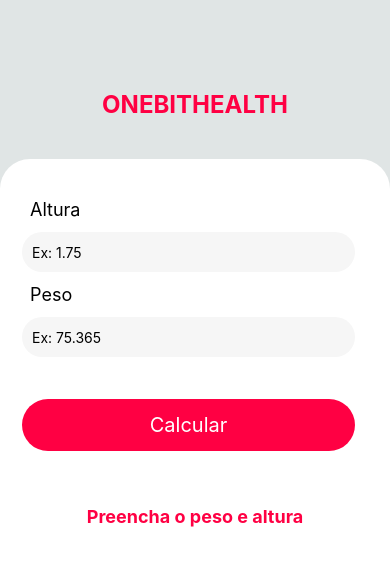
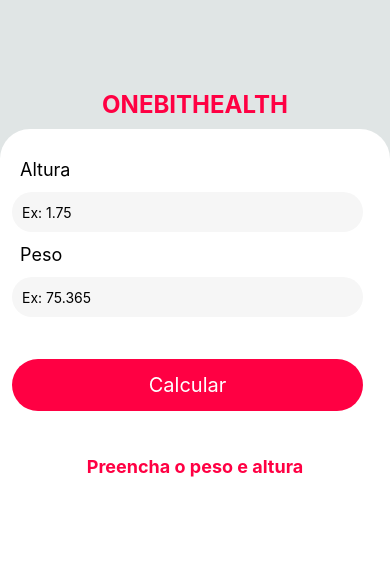
Before and after one commit to piedro404/imc-react-native-curso, a React Native app: screen / in a window 390 px wide. Shown: the top 566 px of the page. Built offline with nearby package versions, Linux system fonts and the light colour scheme.

Commit message:
feat: :seedling: Add Dismiss Keyboard

```diff
--- a/src/components/Form/index.js
+++ b/src/components/Form/index.js
@@ -1,5 +1,5 @@
 import React, { useState } from "react";
-import { View, Text, TextInput, TouchableOpacity, Vibration } from "react-native";
+import { View, Text, TextInput, TouchableOpacity, Vibration, Keyboard, Pressable} from "react-native";
 import ResultImc from "./ResultImc";
 import styles from "./style";
 
@@ -12,7 +12,9 @@
     const [errorMessage, setErrorMessage] = useState(null)
 
     function imcCalculator() {
-        return setImc((weight/(height*height)).toFixed(2))
+        let heightFormat = height.replace(",", ".")
+        let weightFormat = weight.replace(",", ".")
+        return setImc((weightFormat/(heightFormat*heightFormat)).toFixed(2))
     }
 
     function verificationImc() {
@@ -30,6 +32,7 @@
             setMessageImc("Seu IMC é iqual:")
             setTextButton("Calcular Novamente")
             setErrorMessage(null)
+            Keyboard.dismiss()
             return;
         }
 
@@ -40,7 +43,7 @@
     }
 
     return(
-        <View style={styles.formContext}>
+        <Pressable onPress={Keyboard.dismiss} style={styles.formContext}>
             <View style={styles.form}>
                 <Text style={styles.formLabel}>Altura</Text>
                 <Text style={styles.errorMessage}>{ errorMessage }</Text>
@@ -71,6 +74,6 @@
             </View>
 
             <ResultImc messageResultImc={messageImc} resultImc={imc} />
-        </View>
+        </Pressable>
     );
 }
--- a/src/components/Form/style.js
+++ b/src/components/Form/style.js
@@ -2,20 +2,15 @@
 
 const styles = StyleSheet.create({
     formContext: {
-        width: "100%",
-        height: "100%",
-        bottom: 0,
+        flex: 1,
         backgroundColor: "#FFF",
         alignItems: "center",
         borderTopLeftRadius: 30,
         borderTopRightRadius: 30,
-        marginTop: 30,
+        paddingTop: 30,
     },
     form: {
         width: "100%",
-        height: "auto",
-        marginTop: 30,
-        padding: 10,
     },
     formLabel: {
         color: "#000",
```
